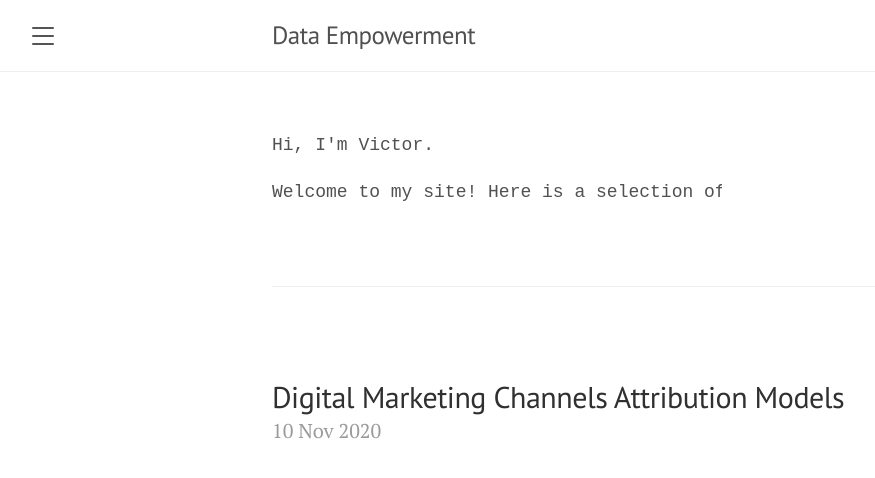
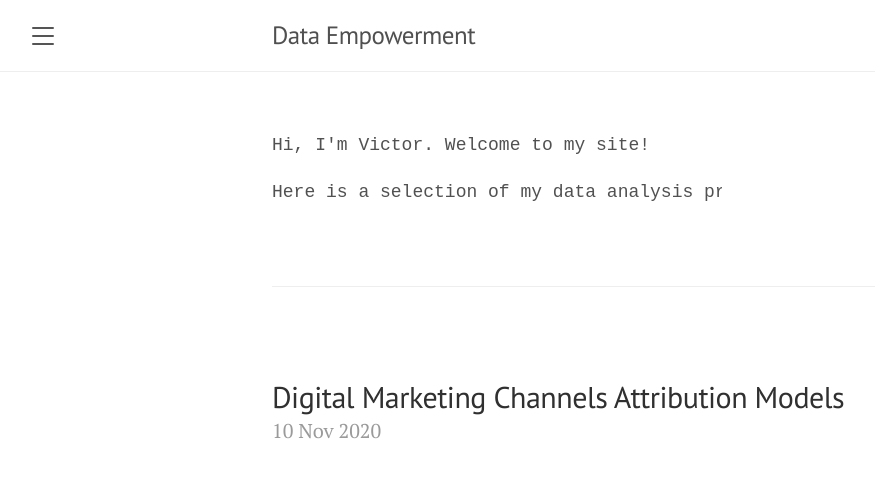
Before and after one commit to Viktorjin/Viktorjin.github.io, a Jekyll site: the page built from index.html, in a window 1280 px wide. Shown: the top 478 px of the page, without its empty margins (8-883 px from the left). Built offline with Jekyll 4.4.1, drawn with Linux system fonts in a browser that asks for light colours; the list of posts is cut into pages by our own code.

```diff
--- a/_config.yml
+++ b/_config.yml
@@ -1,7 +1,7 @@
 # Setup
 title:               Data Empowerment
 tagline:             ''
-description:         This is a list of data science projects that I came acorss.
+description:         Data Empowerment Projects
 url:
 baseurl:             ''
 paginate:            5
--- a/index.html
+++ b/index.html
@@ -89,9 +89,9 @@ to{opacity:1;}
 }
 </style>
 
-<p class="css-typing">Hi, I'm Victor.</p>
+<p class="css-typing">Hi, I'm Victor. Welcome to my site! </p>
 
-<p class="css-typing">Welcome to my site! Here is a selection of my data analysis projects. </p>
+<p class="css-typing">Here is a selection of my data analysis projects. </p>
 <br>
 <hr>
 <br>
```
